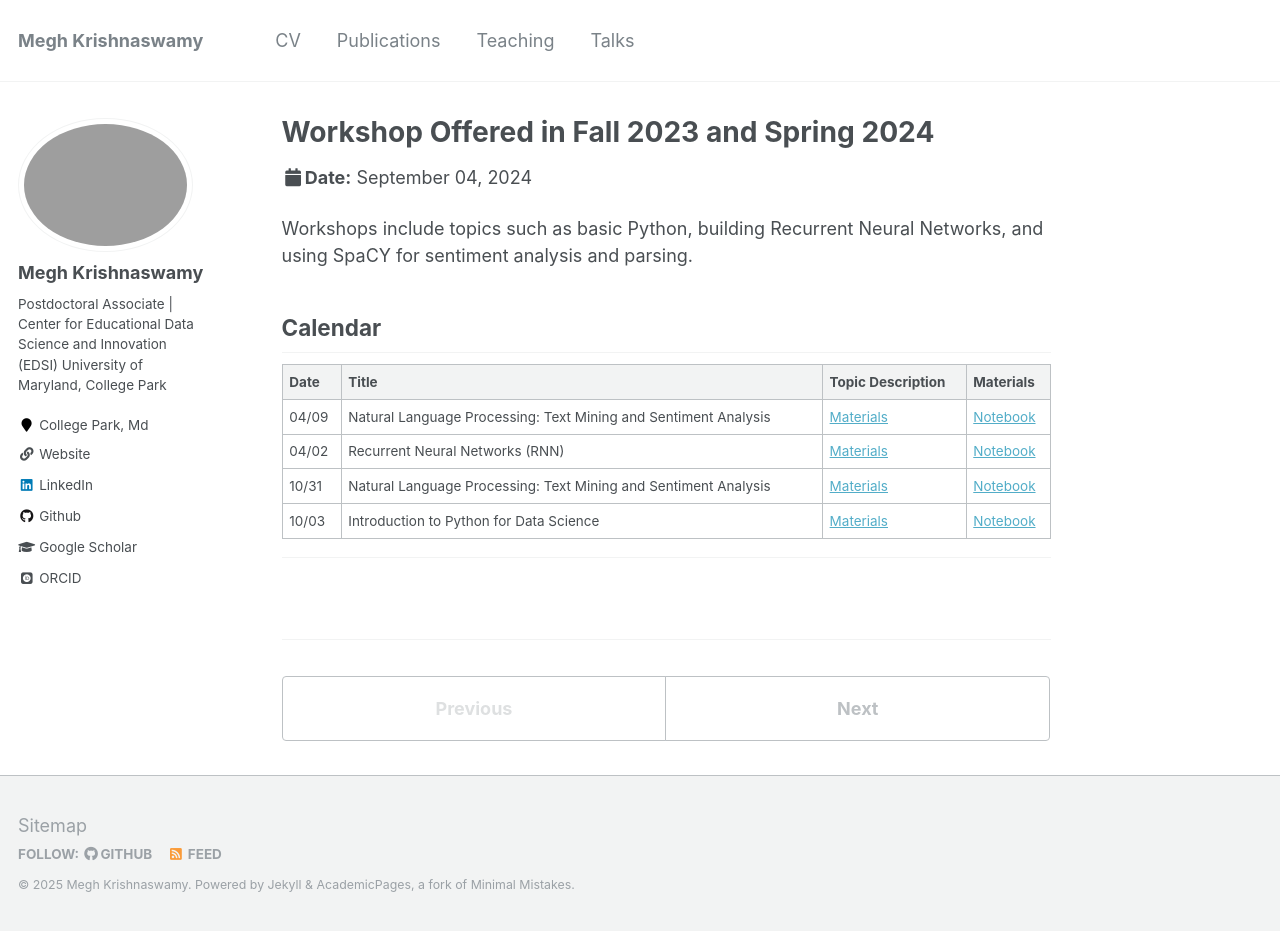
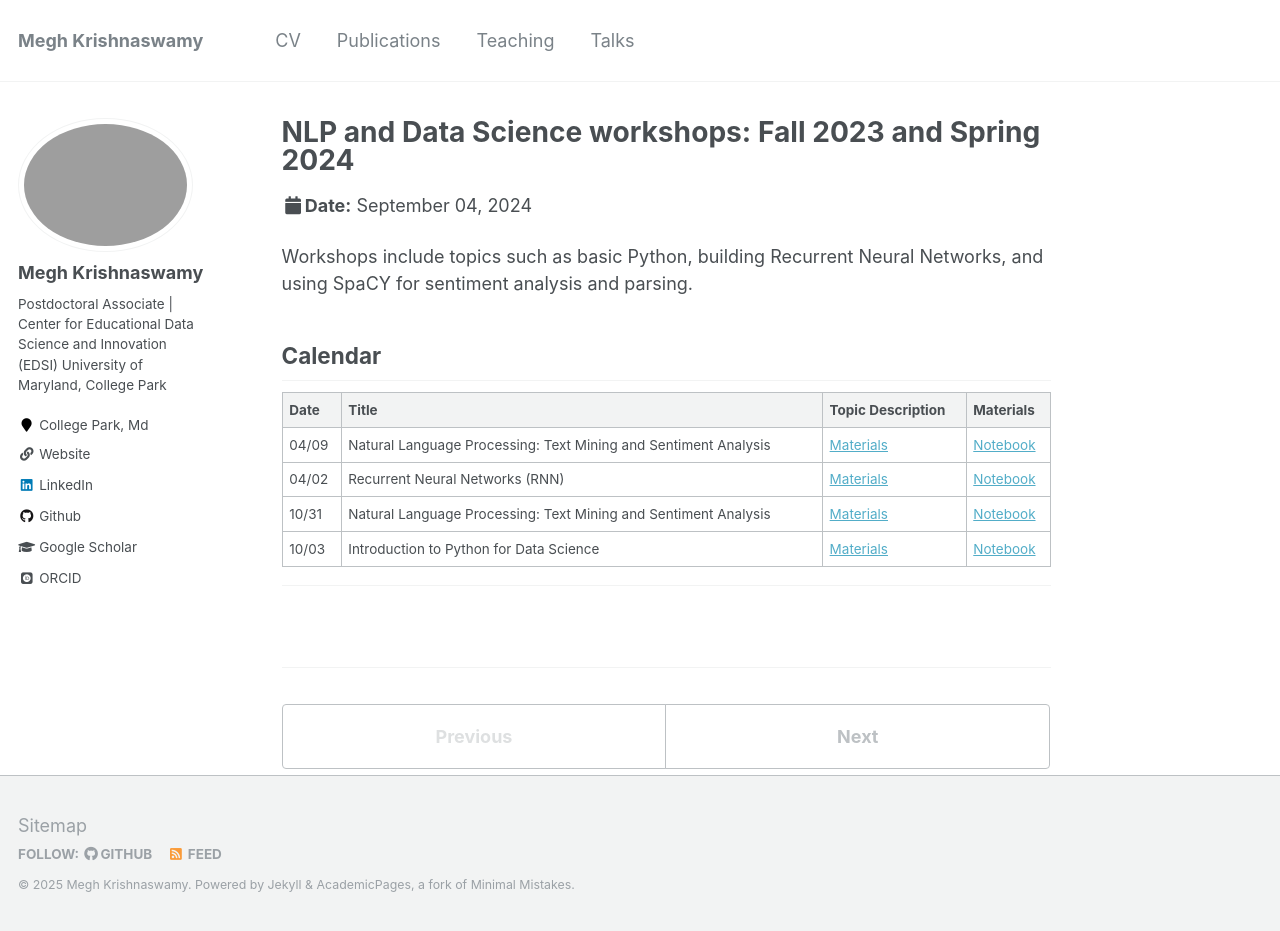
Before and after one commit to meghavarshini/meghavarshini.github.io, a Jekyll site: the page built from _talks/2024-Spring-2023-Fall-Workshops.md, in a window 1280 px wide and 931 px high. Built offline with Jekyll 4.4.1, drawn with Linux system fonts in a browser that asks for light colours; some web fonts are replaced.

Commit message:
changed heading for talk

```diff
--- a/_talks/2024-Spring-2023-Fall-Workshops.md
+++ b/_talks/2024-Spring-2023-Fall-Workshops.md
@@ -1,5 +1,5 @@
 ---
-title: "Workshop Offered in Fall 2023 and Spring 2024"
+title: "NLP and Data Science workshops: Fall 2023 and Spring 2024"
 collection: talks
 type: "Talk"
 permalink: /talks/2024-Spring-2023-Fall-Workshops
```
